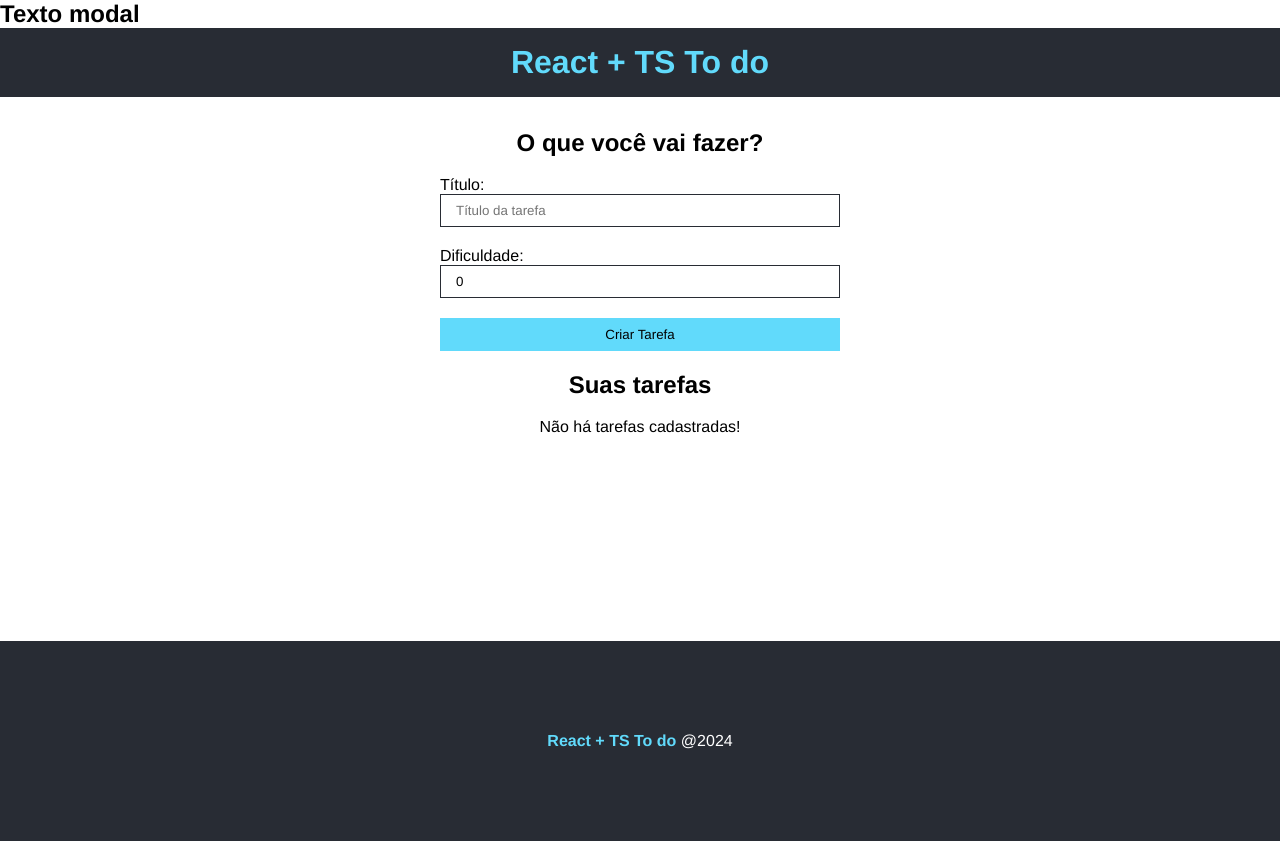
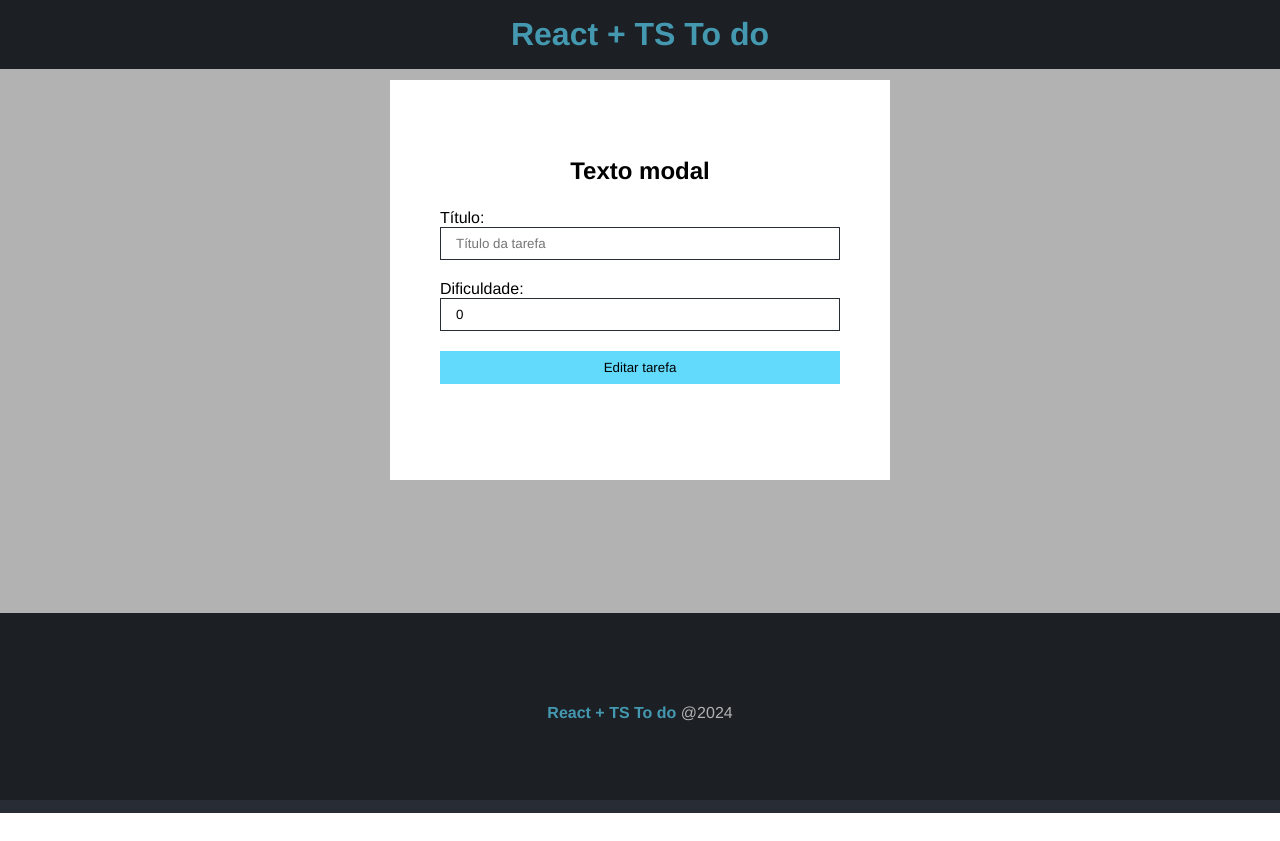
Before and after one commit to gustavobanares/To-do, a React (Vite) app in the folder to_do_react_ts/: page / in a window 1280 px wide. After the commit the page ends 813 px from the top, so only its background shows below. Built offline with nearby package versions, Linux system fonts and the light colour scheme.

Commit message:
styles: styling modal

```diff
--- a/to_do_react_ts/src/App.tsx
+++ b/to_do_react_ts/src/App.tsx
@@ -28,7 +28,7 @@
 
   return (
    <div>
-    <Modal />
+    <Modal children={<TaskForm btnText="Editar tarefa" taskList={taskList}/>}/>
     <Header />
     <main className={styles.main}>
       <div>
--- a/to_do_react_ts/src/components/Modal.module.css
+++ b/to_do_react_ts/src/components/Modal.module.css
@@ -0,0 +1,31 @@
+.fade{
+    width: 100%;
+    height: 100%;
+    position: absolute;
+    background-color: #000;
+    opacity: 0.3;
+}
+
+.modal{
+    position: absolute;
+    top: 10%;
+    left: 0;
+    right: 0;
+    margin: 0 auto;
+    width: 500px;
+    height: 400px;
+    z-index: 1;
+    background-color: #FFF;
+    display: flex;
+    flex-direction: column;
+    justify-content: center;
+    text-align: center;
+}
+
+.modal h2{
+    margin-bottom: 1em;
+}
+
+.modal form{
+    width: 90%;
+}
--- a/to_do_react_ts/src/components/Modal.tsx
+++ b/to_do_react_ts/src/components/Modal.tsx
@@ -3,14 +3,17 @@
 // CSS
 import styles from './Modal.module.css'
 
-type Props = {}
+type Props = {
+    children: React.ReactNode
+}
 
-const Modal = (props: Props) => {
+const Modal = ({children}: Props) => {
   return (
     <div id='modal'>
-        <div></div>
-        <div>
+        <div className={styles.fade}></div>
+        <div className={styles.modal}>
             <h2>Texto modal</h2>
+            {children}
         </div>
 
     </div>
```
